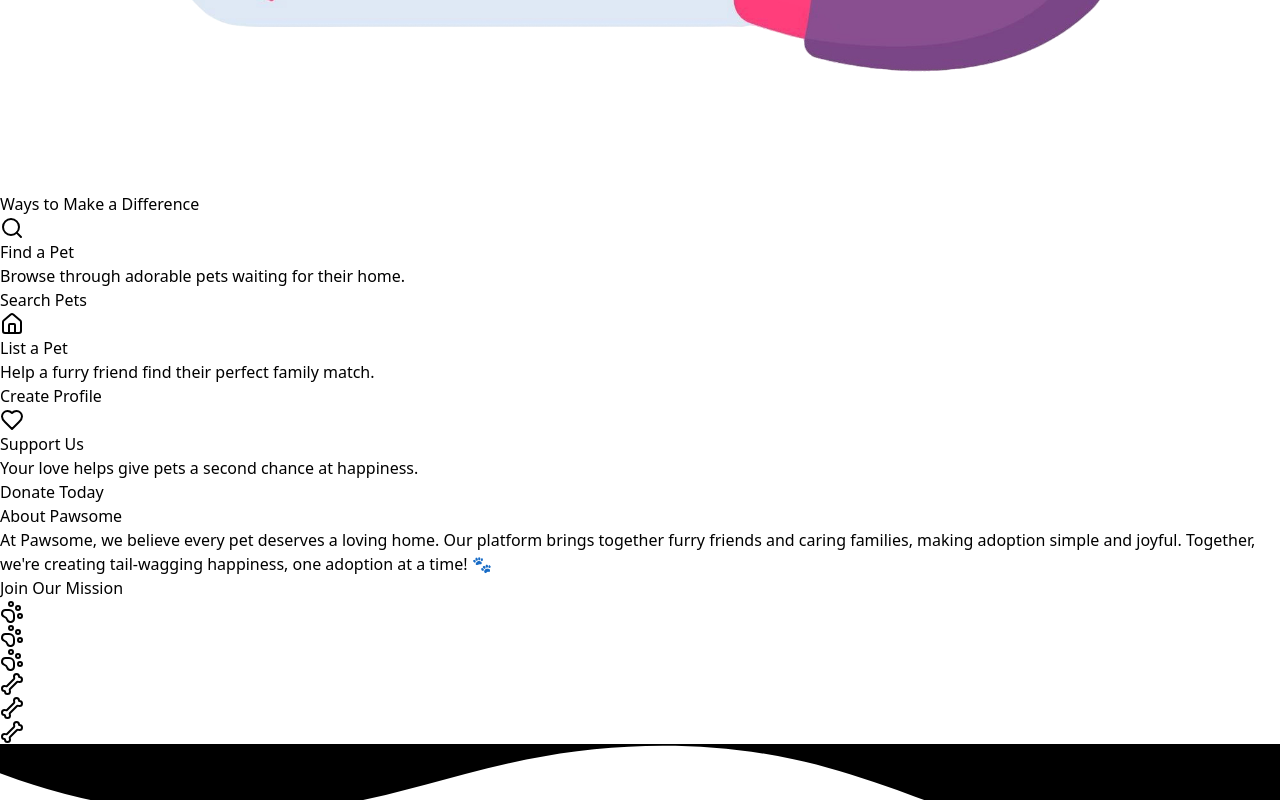
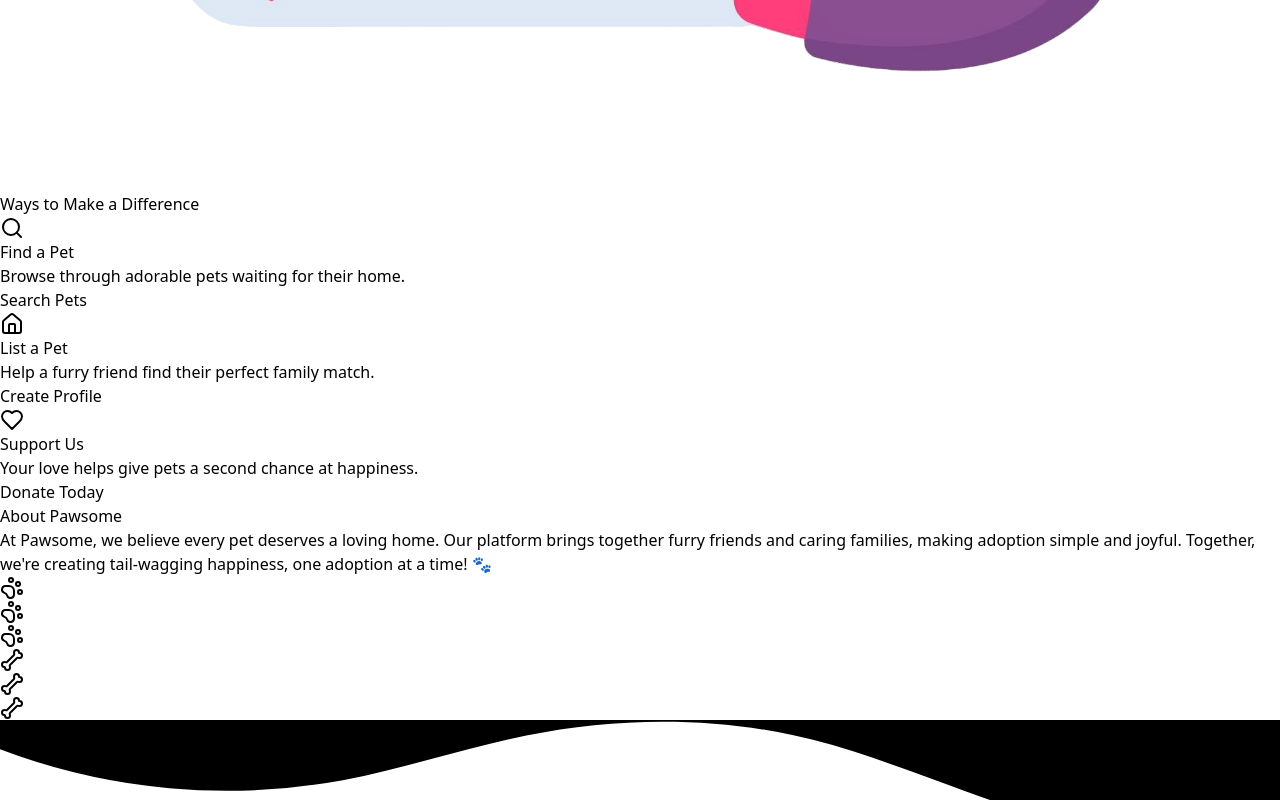
Before and after one commit to Ambivert-1/pawsome_frontend, a React (Vite) app: page / in a window 1280 px wide. Shown: the part 1502-2302 px from the top of the page. Built offline with nearby package versions, Linux system fonts and the light colour scheme.

Commit message:
Added navigation link on buttons on landing page

```diff
--- a/src/pages/Landingpage.jsx
+++ b/src/pages/Landingpage.jsx
@@ -31,10 +31,12 @@
                   for you. Every tail wag brings joy! 🐶
                 </p>
                 <div className="flex flex-col sm:flex-row gap-4 justify-center lg:justify-start">
+                  <Link to="/login">
                     <Button className="transform hover:scale-105 transition-transform bg-[#FF7B7B] hover:bg-[#ff6262] px-8 py-4 rounded-full text-lg font-medium text-white shadow-lg hover:shadow-xl flex items-center justify-center gap-2">
                       <PawPrint className="w-5 h-5" />
                       Start Adoption Journey
                     </Button>
+                  </Link>
                 </div>
               </div>
               <div className="relative h-[400px] lg:h-[600px] transform hover:scale-105 transition-transform duration-300">
@@ -49,7 +51,7 @@
         </section>
 
         {/* Features Section */}
-        <section className=" bg-gradient-to-b from-[#F0FFFC] to-white">
+        <section className="bg-gradient-to-b from-[#F0FFFC] to-white">
           <div className="container mx-auto px-4 max-w-7xl">
             <h2 className="text-center text-3xl md:text-4xl font-bold mb-16 bg-gradient-to-r from-[#40B3A2] to-[#FF7B7B] bg-clip-text text-transparent">
               Ways to Make a Difference
@@ -64,6 +66,7 @@
                     "Browse through adorable pets waiting for their home.",
                   buttonText: "Search Pets",
                   color: "bg-[#FFE2E2]",
+                  path: "/findpet",
                 },
                 {
                   icon: <Home className="h-8 w-8 text-[#FF7B7B]" />,
@@ -72,6 +75,7 @@
                     "Help a furry friend find their perfect family match.",
                   buttonText: "Create Profile",
                   color: "bg-[#E2F5FF]",
+                  path: "/listpet",
                 },
                 {
                   icon: <Heart className="h-8 w-8 text-[#FF9494]" />,
@@ -80,6 +84,7 @@
                     "Your love helps give pets a second chance at happiness.",
                   buttonText: "Donate Today",
                   color: "bg-[#F0FFF4]",
+                  path: "/donate",
                 },
               ].map((feature, index) => (
                 <div key={index} className="group">
@@ -93,9 +98,11 @@
                       {feature.title}
                     </h3>
                     <p className="text-gray-600 mb-6">{feature.description}</p>
+                    <Link to={feature.path}>
                       <Button className="bg-gradient-to-r from-[#40B3A2] to-[#389887] hover:opacity-90 text-white px-6 py-3 rounded-full transform hover:scale-105 transition-all">
                         {feature.buttonText}
                       </Button>
+                    </Link>
                   </div>
                 </div>
               ))}
@@ -116,11 +123,7 @@
                 making adoption simple and joyful. Together, we're creating
                 tail-wagging happiness, one adoption at a time! 🐾
               </p>
-              <div className="pt-8">
-                <Button className="bg-gradient-to-r from-[#FF7B7B] to-[#40B3A2] text-white px-8 py-4 rounded-full transform hover:scale-105 transition-all shadow-lg hover:shadow-xl">
-                  Join Our Mission
-                </Button>
-              </div>
+
             </div>
           </div>
         </section>
```
Lines whose indentation alone changed are shown as unchanged.
